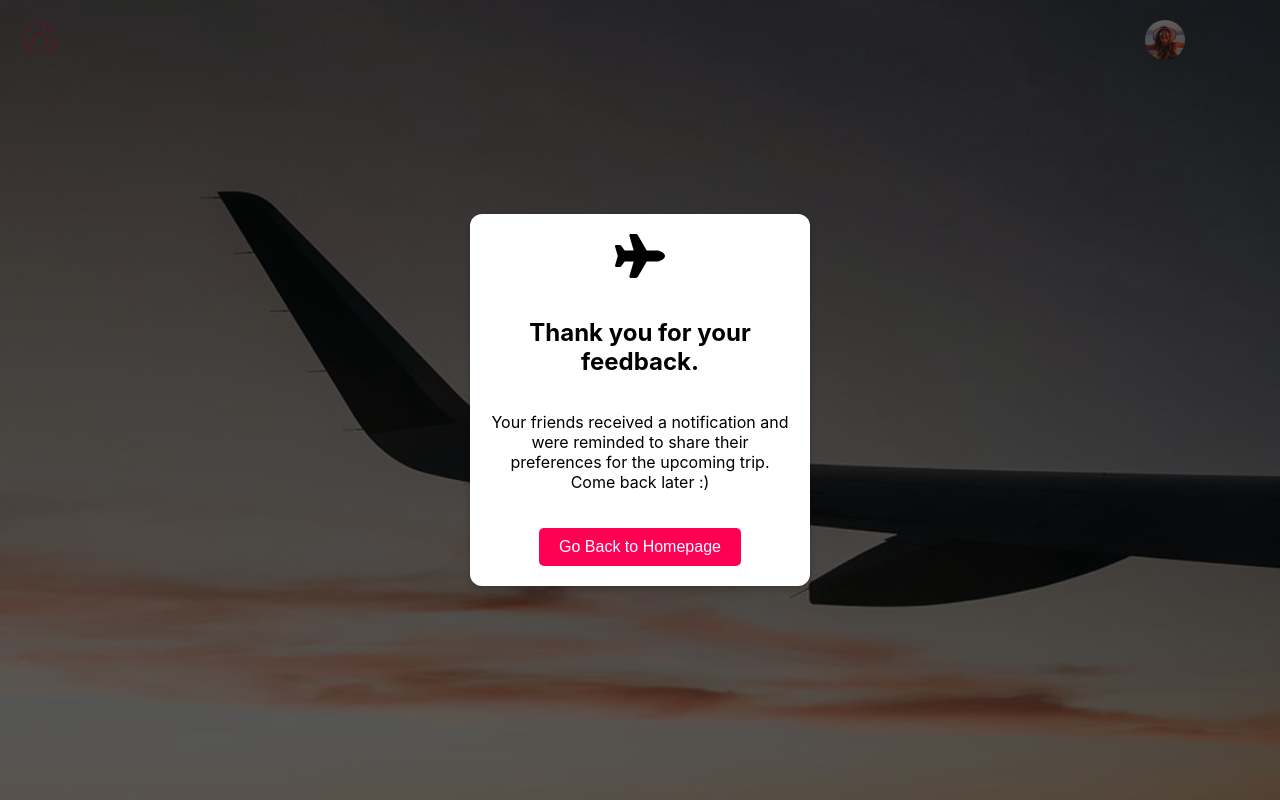
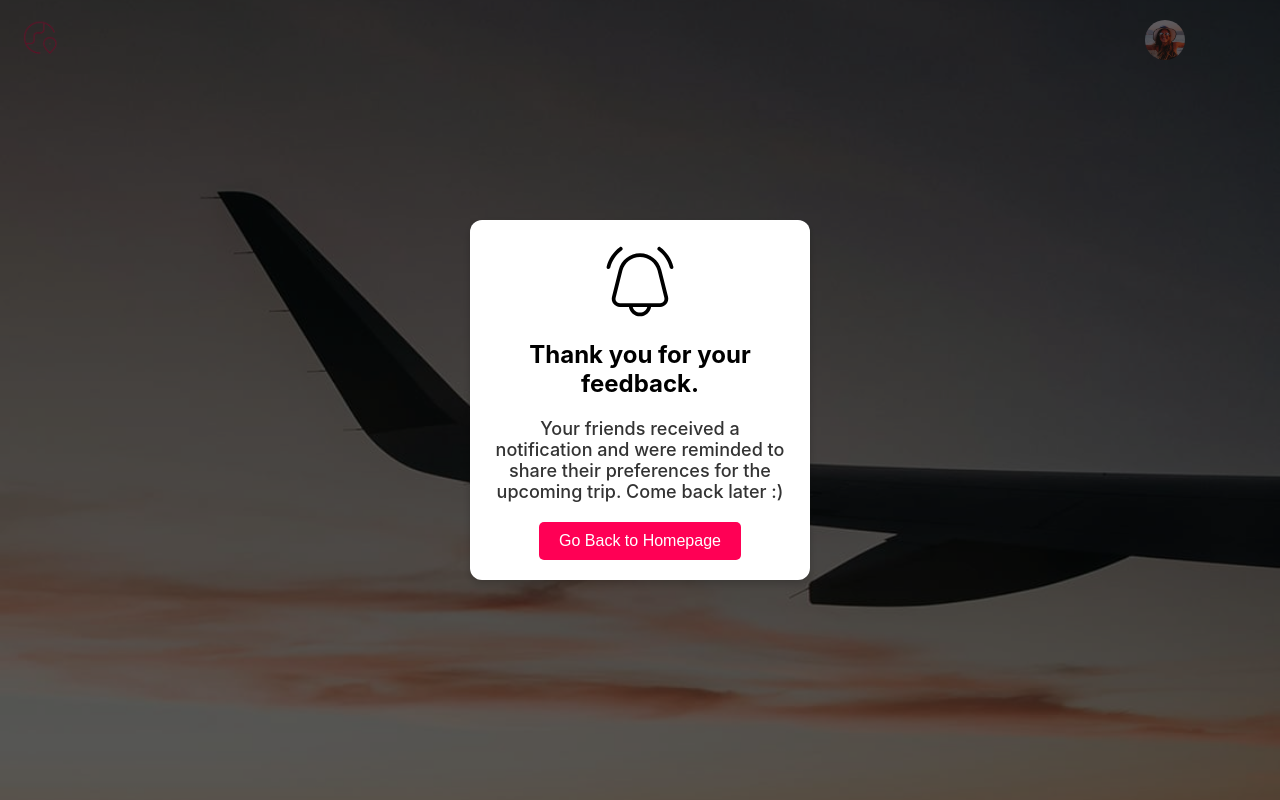
Before and after one commit to philinhphan/Adventour, a React (Create React App) app: page /processing in a window 1280 px wide. Built offline with nearby package versions, Linux system fonts and the light colour scheme; no server answers; the database is empty; sample sign-in values are in the browser's storage.

Commit message:
Processing PopUp Animation

```diff
--- a/src/assets/styles/ProcessingPage.css
+++ b/src/assets/styles/ProcessingPage.css
@@ -1,26 +1,112 @@
 .processing-page {
   background: url(../images/ProcessingPage_Background.jpg) no-repeat center center fixed;
   background-size: cover;
-  /* Alternatively, you can use a background color */
-  /* background-color: #f0f0f0; */
   height: 100vh; /* Ensure the background covers the full viewport height */
 }
 
+/* Smooth fade-in background animation */
 .processing-container {
   position: fixed;
   top: 0;
   left: 0;
   width: 100%;
   height: 100%;
-  background-color: rgba(0, 0, 0, 0.6); /* Semi-transparent background */
+  background-color: rgba(0, 0, 0, 0.6); /* Dimmed background */
   display: flex;
   justify-content: center;
   align-items: center;
   z-index: 1000;
+  opacity: 0; /* Start invisible */
+  animation: fadeIn 1s ease-in-out forwards; /* Smooth fade-in */
 }
 
+/* Popup wrapper: subtle fade-in and zoom */
 .popup-wrapper {
   display: flex;
+  flex-direction: column; /* Stack the icon and text vertically */
   justify-content: center;
   align-items: center;
+  opacity: 0;
+  transform: scale(0.95); /* Start slightly smaller */
+  animation: zoomIn 0.8s ease-out forwards; /* Smooth zoom-in */
+  animation-delay: 0.2s; /* Slight delay after background */
 }
+
+/* Icon: Fast vibrating effect with short breaks */
+.popup-wrapper img {
+  width: 80px; /* Slightly larger icon */
+  height: 80px;
+  margin-bottom: 0px; /* Add more spacing below the icon */
+  animation: fastVibrationWithBreaks 1.1s infinite ease-in-out; /* Fast vibrating effect with short breaks */
+}
+
+/* Text inside popup */
+.popup-wrapper p {
+  margin-top: 0px;
+  margin-bottom: 0px;
+  font-size: 18px; /* Elegant font size */
+  font-weight: 500; /* Slightly bold for readability */
+  color: #333; /* Neutral text color */
+  text-align: center; /* Center-align the text */
+}
+
+/* Animations */
+
+/* Fade-in for background */
+@keyframes fadeIn {
+  0% {
+    opacity: 0;
+  }
+  100% {
+    opacity: 1;
+  }
+}
+
+/* Zoom-in for popup */
+@keyframes zoomIn {
+  0% {
+    opacity: 0;
+    transform: scale(0.95); /* Slightly smaller */
+  }
+  100% {
+    opacity: 1;
+    transform: scale(1); /* Full size */
+  }
+}
+
+/* Fast vibrating effect with short breaks */
+@keyframes fastVibrationWithBreaks {
+  0% {
+    transform: translate(0, 0); /* Neutral position */
+  }
+  5% {
+    transform: translate(-1px, -1px); /* Tiny shake left-up */
+  }
+  10% {
+    transform: translate(1px, -1px); /* Tiny shake right-up */
+  }
+  15% {
+    transform: translate(-1px, 1px); /* Tiny shake left-down */
+  }
+  20% {
+    transform: translate(1px, 1px); /* Tiny shake right-down */
+  }
+  25% {
+    transform: translate(-1px, -1px); /* Tiny shake left-up */
+  }
+  30% {
+    transform: translate(1px, -1px); /* Tiny shake right-up */
+  }
+  35% {
+    transform: translate(-1px, 1px); /* Tiny shake left-down */
+  }
+  40% {
+    transform: translate(1px, 1px); /* Tiny shake right-down */
+  }
+  50% {
+    transform: translate(0, 0); /* Back to neutral */
+  }
+  100% {
+    transform: translate(0, 0); /* Pause */
+  }
+}
--- a/src/pages/ProcessingPage.jsx
+++ b/src/pages/ProcessingPage.jsx
@@ -3,7 +3,7 @@ import { useNavigate } from "react-router-dom";
 import Popup from "../components/PopUp/PopUp";
 import Navbar from "../components/Navbar/Navbar";
 import "../assets/styles/ProcessingPage.css";
-import plane from "../assets/icons/planeIcon.svg";
+import plane from "../assets/icons/Notifcation.svg";
 
 /* import logo from "../assets/images/AdventourLogo.svg";
 import profil from "../assets/images/LisaProfil.jpg"; */
```
Also changed, not shown: src/assets/icons/Notifcation.svg (added).
